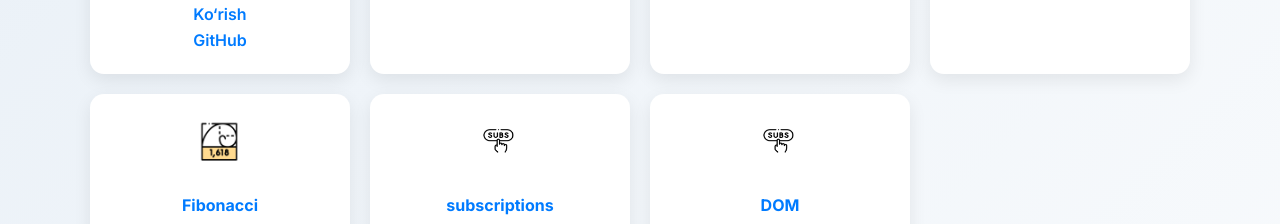
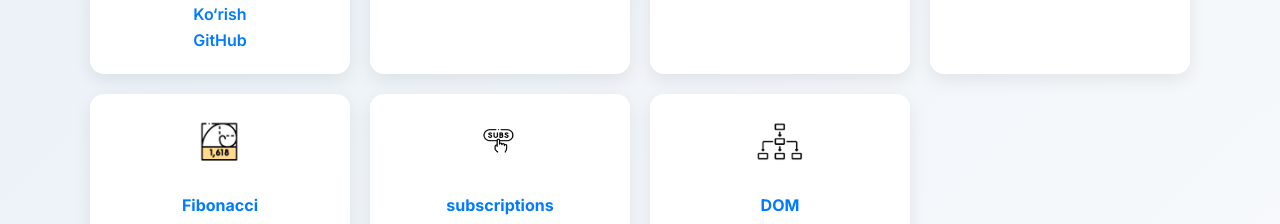
Before and after one commit to bekzodcode08/my.portfolio, a plain HTML site: page index.html in a window 1280 px wide. Shown: the part 1689-1913 px from the top of the page. Drawn offline with Linux system fonts and the light colour scheme.

Commit message:
Update index.html

```diff
--- a/index.html
+++ b/index.html
@@ -138,7 +138,7 @@
         </article>
 
        <article class="card">
-      <img src="image/photo_2025-10-27_22-20-06.jpg" alt="Project 1">
+      <img src="image/photo_2025-10-30_14-31-34.jpg" alt="Project 1">
       <h4>DOM</h4>
       <p> Bu kodga DOM dan foydalanilgan</p>
       <a href="https://bekzodcode08.github.io/DOM/" class="card-link">Ko‘rish</a> <br>
```
